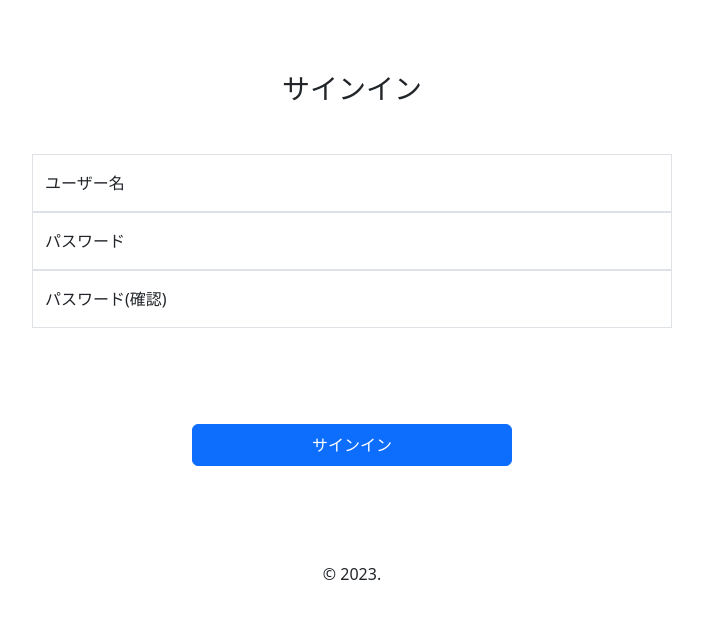
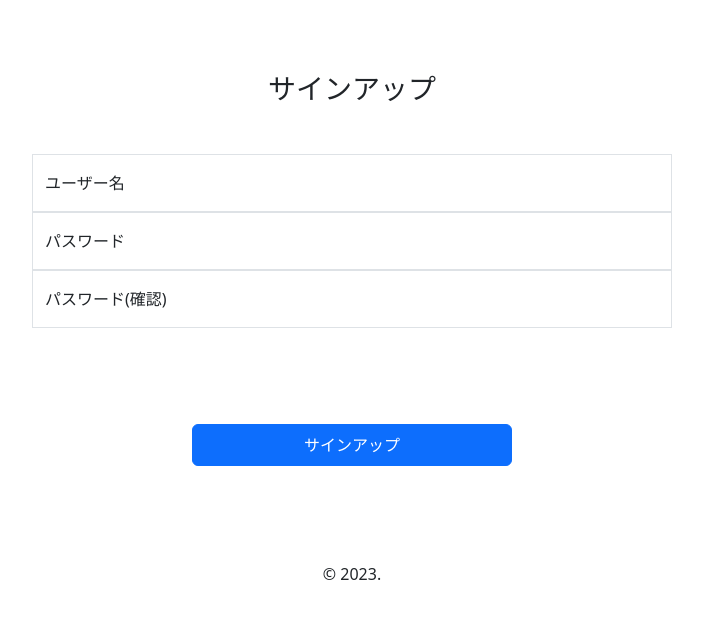
Before and after one commit to wakashiyo/AnonymousBoardapp, a Django app: page /accounts/signup/ in a window 1280 px wide. Shown: the part 56-675 px from the top of the page, without its empty margins (288-991 px from the left). Run offline with Django 4.2, Linux system fonts and the light colour scheme; some libraries are stand-ins or nearby versions.

Commit message:
clean: コードの整形、文章の変更

```diff
--- a/accounts/templates/accounts/signup.html
+++ b/accounts/templates/accounts/signup.html
@@ -2,7 +2,7 @@
 {% load widget_tweaks %}
 
 {% block title %}
-サインイン/Signin
+サインアップ/Signup
 {% endblock %}
 
 {% block content %}
@@ -11,7 +11,7 @@
     <div class="form-signin w-50 m-auto">
         <form class="text-center" method="post">
             {% csrf_token %}
-            <h1 class="h3 mt-5 mb-5 fw-normal">サインイン</h1>
+            <h1 class="h3 mt-5 mb-5 fw-normal">サインアップ</h1>
             <div class="form-floating">
                 {% render_field form.username class="form-control" placeholder="ユーザー名" autocomplete="off" style="border-radius: 0;" %}
                 <label for="floatingInput">ユーザー名</label>
@@ -44,7 +44,7 @@
                 </div>
             {% endif %}
 
-            <button class="btn btn-primary w-50 py-2 mt-5 mb-5" type="submit">サインイン</button>
+            <button class="btn btn-primary w-50 py-2 mt-5 mb-5" type="submit">サインアップ</button>
             <p class="mt-5 mb-3">&copy; 2023.</p>
         </form>
     </div>
--- a/comments/templates/base.html
+++ b/comments/templates/base.html
@@ -42,8 +42,9 @@
                     <ul class="navbar-nav me-5 ms-auto">
                             <li class="nav-item">
                             {% load account %}
-                            <span style="color: green;">{% user_display user %}</span> さん
+                                <span style="color: green;">{% user_display user %}</span> さん
                             </li>
+
                         {% else %}
                             <li class="nav-item">
                                 <a class="nav-link" href="{% url 'account_signup' %}">Signup</a>
```
